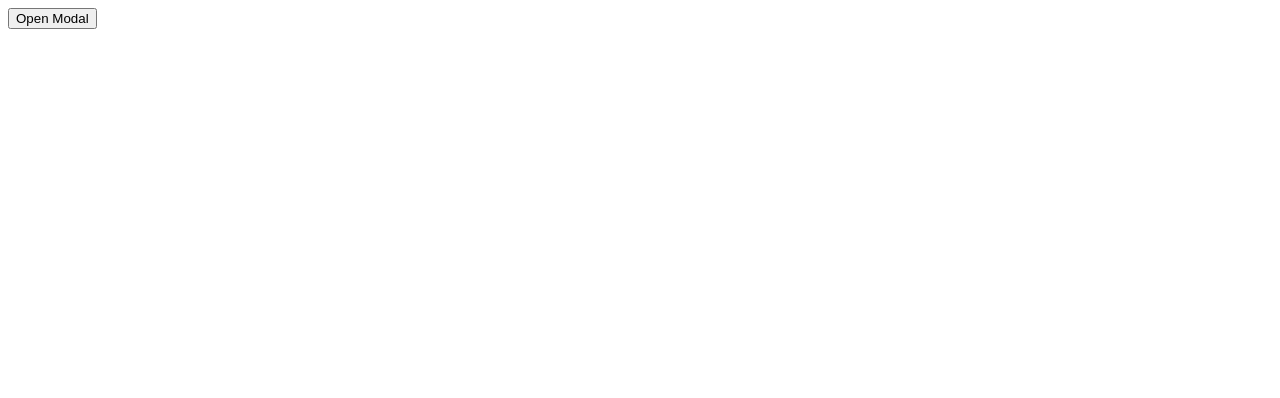
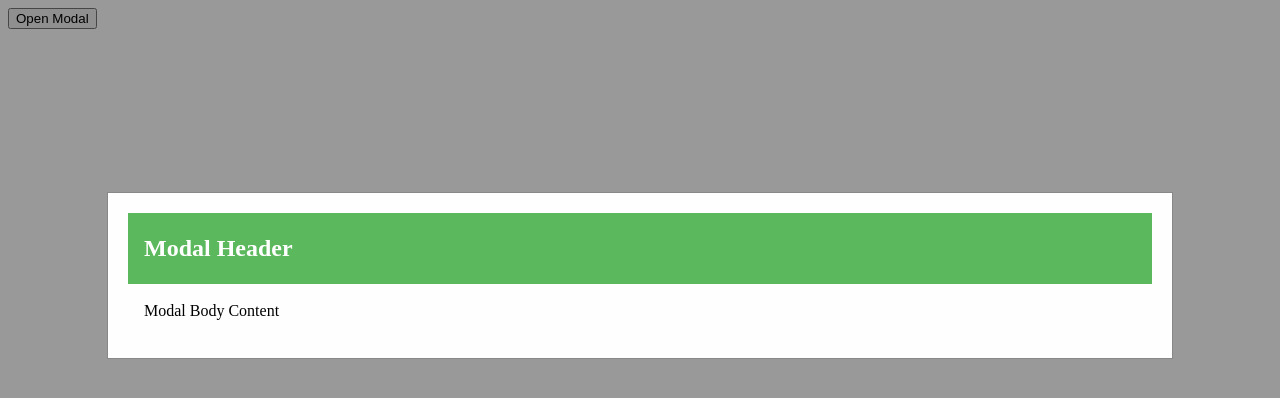
Before and after one commit to acciojob/css-modal-Harshita222, a website: page main.html in a window 1280 px wide. Drawn offline with Linux system fonts and the light colour scheme.

Commit message:
created a submission

```diff
--- a/styles.css
+++ b/styles.css
@@ -1,6 +1,6 @@
 /*  your css code here. If applicable */
 .modal {
-  display: none;
+  display: block;
   position: fixed;
   z-index: 1;
   left: 0;
@@ -26,6 +26,7 @@
 }
 
 .close-modal {
+	display:none;
   float: right;
   font-size: 28px;
   font-weight: bold;
```
Also changed, not shown: main.html (+5 -4 lines), script.js (deleted, +0 -24 lines).
